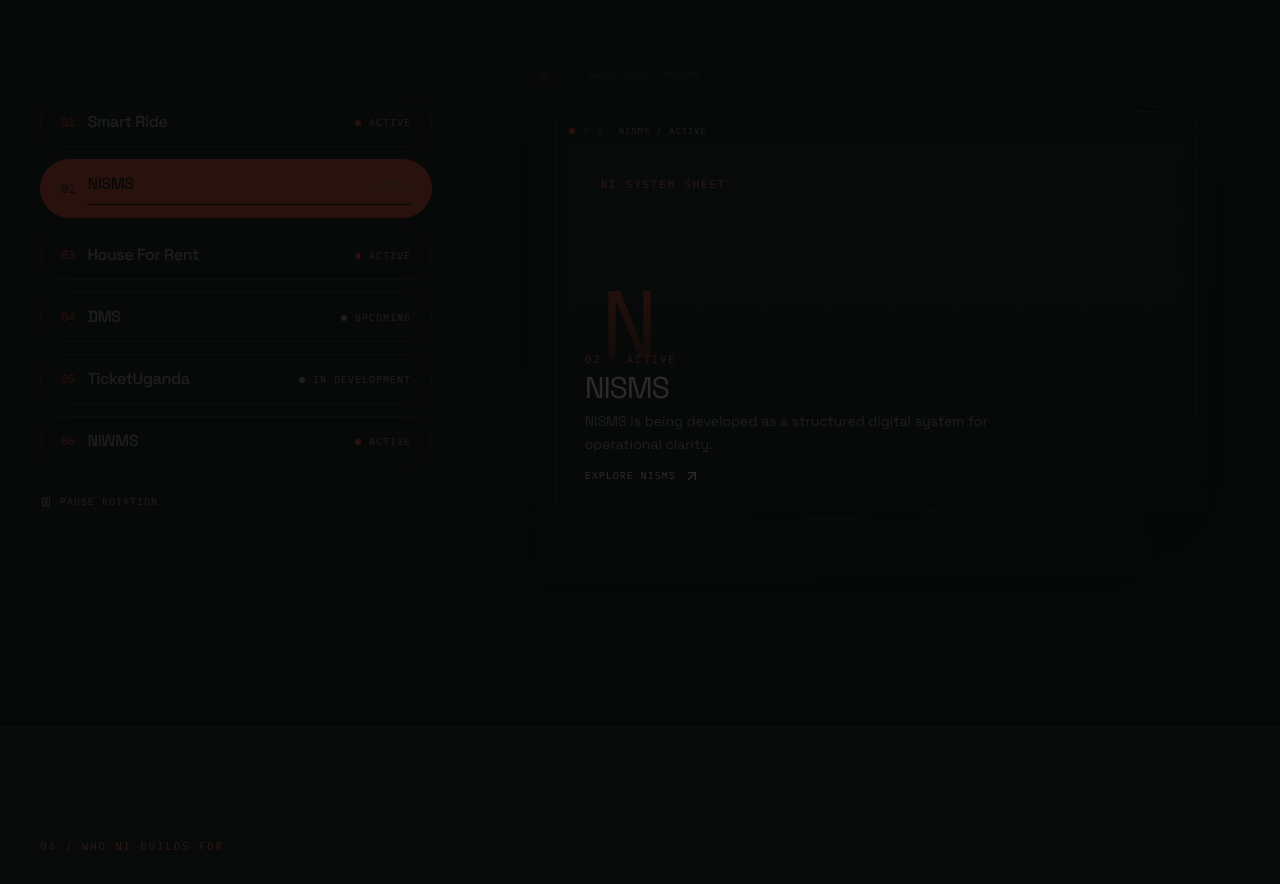
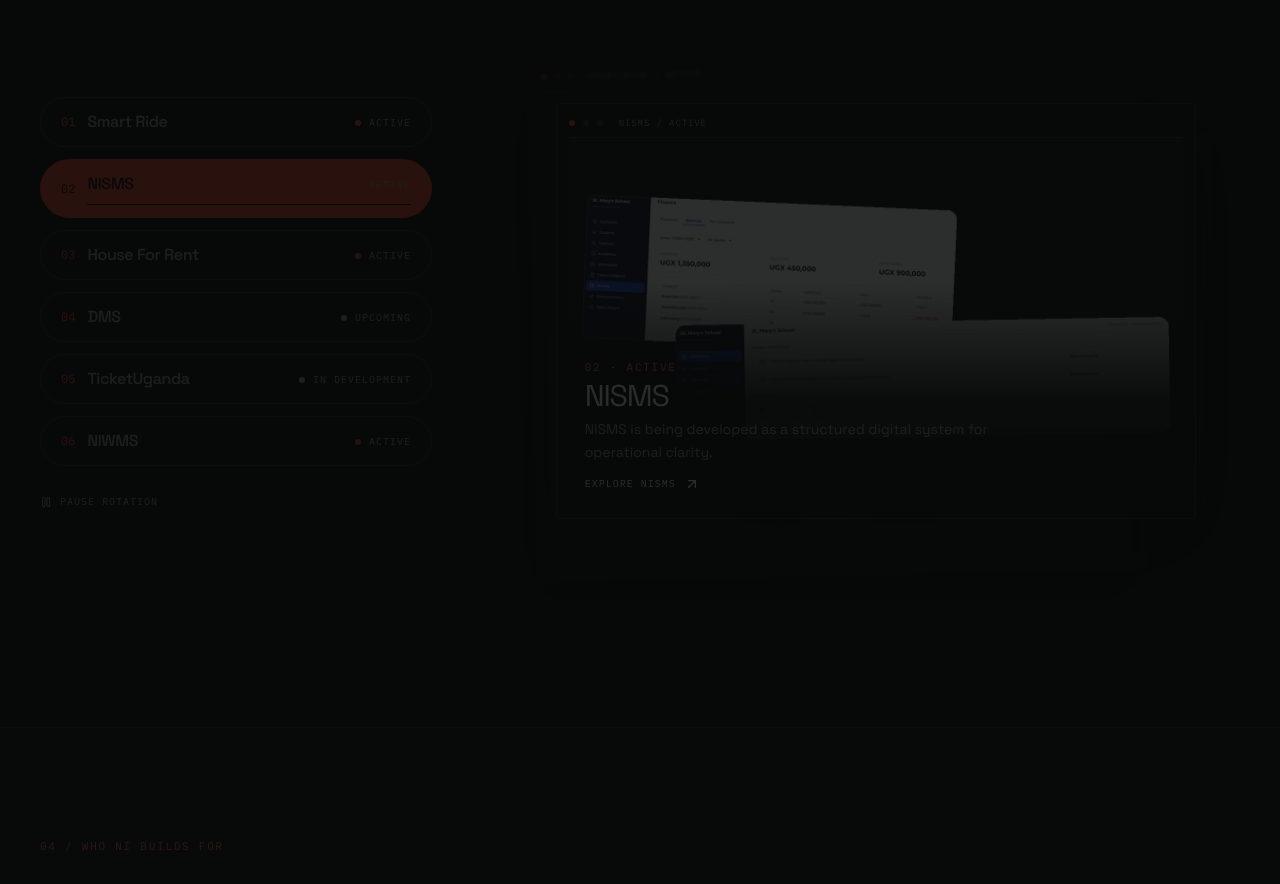
Before and after one commit to naturalintellectscrop-ctrl/natural-intellects-ltd, a Next.js app: page / in a window 1280 px wide. Shown: the part 3180-4064 px from the top of the page. Built offline with nearby package versions, Linux system fonts and the light colour scheme; no server answers.

Commit message:
NISMS product card: real dashboard + finance screens composited as diagonal cascade (replaces typographic fallback)

```diff
--- a/components/products-showcase.tsx
+++ b/components/products-showcase.tsx
@@ -33,6 +33,13 @@ const productVisuals: Partial<Record<string, string>> = {
   // DMS / UFMI DIMS registration-flow screens supplied by the client
   // (join path, business details, review & submit) composited as one visual.
   'dms': '/work-done/dms-og.png',
+  // NISMS school-operations platform: the two real authenticated screens
+  // (admin dashboard with the needs-attention panel, finance Balances with the
+  // fees ledger) composited as one diagonal-cascade visual. Sources were cropped
+  // to their real content — both carried large empty white areas below the fold.
+  // The supplied marketing hero was left out on purpose: card standard across
+  // the carousel is honest real UI, not marketing material.
+  'nisms': '/work-done/nisms-card.png',
 }
 
 function monogram(name: string) {
```
Also changed, not shown: public/work-done/nisms-card.png (added).
